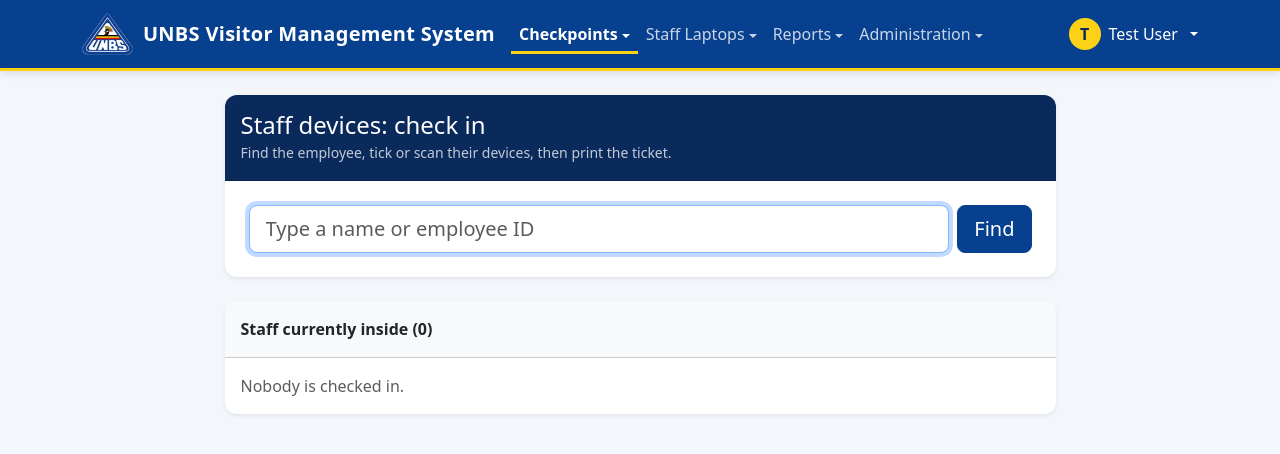
After one commit to elvnshuti-codes/laptop-registration-system, a Laravel app: page /entry/staff in a window 1280 px wide. The commit adds this page. Shown: the top 454 px of the page. Run offline with Laravel 12, Linux system fonts and the light colour scheme; a user stored in the database is signed in; data comes from the database, SQL or seed files in the repository; data that the repository does not hold is empty; parts of the project's set-up code (start-up, migrations or seed data) failed here and were passed over.

Commit message:
Staff laptops stage 3: email on employees, Entry staff check-in with scan-only devices and ticket

```diff
--- a/app/Http/Controllers/EmployeeController.php
+++ b/app/Http/Controllers/EmployeeController.php
@@ -147,6 +147,7 @@ class EmployeeController extends Controller
             'name' => trim((string) $request->input('name')),
             'position' => trim((string) $request->input('position')),
             'department' => trim((string) $request->input('department')),
+            'email' => mb_strtolower(trim((string) $request->input('email'))) ?: null,
         ]);
 
         return $request->validate([
@@ -154,6 +155,7 @@ class EmployeeController extends Controller
             'name' => 'required|string|max:255',
             'department' => 'required|string|max:255',
             'position' => 'required|string|max:120',
+            'email' => ['nullable', 'email', 'max:190'],
         ]);
     }
 }
--- /dev/null
+++ b/app/Http/Controllers/StaffEntryController.php
@@ -0,0 +1,106 @@
+<?php
+
+namespace App\Http\Controllers;
+
+use App\Models\Employee;
+use App\Models\StaffEntry;
+use Illuminate\Database\QueryException;
+use Illuminate\Http\Request;
+use Illuminate\Support\Facades\DB;
+use Illuminate\Support\Str;
+
+// Check-in of staff devices at a checkpoint. Entry for now; Rig will reuse this with its own location.
+class StaffEntryController extends Controller
+{
+    private const LOCATION = 'entry';
+
+    // Find an employee, and see who is inside at this location.
+    public function index(Request $request)
+    {
+        $q = trim((string) $request->query('q'));
+        $results = collect();
+
+        if ($q !== '') {
+            $query = Employee::where('is_active', true);
+
+            // Every word typed must appear in the name or ID: "elve nshuti" finds "Nshuti Elve".
+            foreach (preg_split('/\s+/', $q) as $word) {
+                $query->where(fn ($w) => $w->where('name', 'like', "%{$word}%")
+                    ->orWhere('employee_id_number', 'like', "%{$word}%"));
+            }
+
+            $results = $query
+                ->withCount(['devices as device_count' => fn ($d) => $d->where('is_active', true)])
+                ->orderBy('name')->limit(15)->get();
+        }
+
+        $inside = StaffEntry::with(['employee', 'devices.device'])
+            ->whereNull('checked_out_at')->where('location', self::LOCATION)
+            ->orderByDesc('checked_in_at')->get();
+
+        return view('entry.staff.index', compact('q', 'results', 'inside'));
+    }
+
+    // One employee: confirm who they are and choose the devices they bring in.
+    public function show(Employee $employee)
+    {
+        return view('entry.staff.show', [
+            'employee' => $employee,
+            'open' => StaffEntry::where('employee_id', $employee->id)->whereNull('checked_out_at')->first(),
+            'devices' => $employee->devices()->where('is_active', true)->orderBy('owner_type')->orderBy('device_type')->get(),
+        ]);
+    }
+
+    public function store(Request $request, Employee $employee)
+    {
+        abort_unless($employee->is_active, 404);
+
+        $data = $request->validate([
+            'codes' => 'required|array|min:1',
+            'codes.*' => 'string|max:60',
+        ], ['codes.required' => 'Scan at least one device sticker.']);
+
+        // Only scanned stickers count: each code must be the sticker of one of this employee's active devices.
+        $codes = array_values(array_unique(array_map(fn ($code) => strtoupper(trim($code)), $data['codes'])));
+        $devices = $employee->devices()->where('is_active', true)->whereIn('sticker_code', $codes)->get();
+
+        if ($devices->count() !== count($codes)) {
+            return back()->withErrors(['codes' => 'A scanned sticker does not belong to this employee, or the device was retired.']);
+        }
+
+        try {
+            $entry = DB::transaction(function () use ($request, $employee, $devices) {
+                $entry = StaffEntry::create([
+                    'token' => 'ST-' . Str::upper(Str::random(10)),
+                    'employee_id' => $employee->id,
+                    'open_employee_id' => $employee->id,
+                    'location' => self::LOCATION,
+                    'checked_in_by' => $request->user()->id,
+                    'checked_in_at' => now(),
+                ]);
+
+                foreach ($devices as $device) {
+                    $entry->devices()->create(['staff_device_id' => $device->id, 'open_device_id' => $device->id]);
+                }
+
+                return $entry;
+            });
+        } catch (QueryException $e) {
+            // 1062 = the database refused a duplicate open entry (this person, or one of these devices, is already inside).
+            if (($e->errorInfo[1] ?? null) === 1062) {
+                return redirect()->route('entry.staff.show', $employee)
+                    ->withErrors(['devices' => 'This person, or one of these devices, is already checked in.']);
+            }
+
+            throw $e;
+        }
+
+        return redirect()->route('entry.staff.ticket', $entry)->with('success', "{$employee->name} checked in with {$devices->count()} device(s).");
+    }
+
+    // The ticket to print.
+    public function ticket(StaffEntry $entry)
+    {
+        return view('entry.staff.ticket', ['entry' => $entry->load(['employee', 'devices.device', 'checkedInBy'])]);
+    }
+}
--- a/app/Models/Employee.php
+++ b/app/Models/Employee.php
@@ -8,7 +8,7 @@ use Illuminate\Database\Eloquent\Relations\HasMany;
 class Employee extends Model
 {
     protected $fillable = [
-        'employee_id_number', 'name', 'department', 'position', 'is_active', 'needs_review', 'review_note',
+        'employee_id_number', 'name', 'department', 'email', 'position', 'is_active', 'needs_review', 'review_note',
     ];
 
     protected function casts(): array
--- /dev/null
+++ b/app/Models/StaffEntry.php
@@ -0,0 +1,38 @@
+<?php
+
+namespace App\Models;
+
+use Illuminate\Database\Eloquent\Model;
+use Illuminate\Database\Eloquent\Relations\BelongsTo;
+use Illuminate\Database\Eloquent\Relations\HasMany;
+
+class StaffEntry extends Model
+{
+    protected $fillable = [
+        'token', 'employee_id', 'open_employee_id', 'location',
+        'checked_in_by', 'checked_in_at', 'checked_out_by', 'checked_out_at',
+    ];
+
+    protected function casts(): array
+    {
+        return [
+            'checked_in_at' => 'datetime',
+            'checked_out_at' => 'datetime',
+        ];
+    }
+
+    public function employee(): BelongsTo
+    {
+        return $this->belongsTo(Employee::class);
+    }
+
+    public function devices(): HasMany
+    {
+        return $this->hasMany(StaffEntryDevice::class);
+    }
+
+    public function checkedInBy(): BelongsTo
+    {
+        return $this->belongsTo(User::class, 'checked_in_by');
+    }
+}
--- a/app/Services/StaffImportService.php
+++ b/app/Services/StaffImportService.php
@@ -46,6 +46,7 @@ class StaffImportService
             'last' => $this->column($headers, ['last name', 'lastname', 'surname', 'last']),
             'position' => $this->column($headers, ['position', 'designation', 'title']),
             'department' => $this->column($headers, ['department', 'dept']),
+            'email' => $this->column($headers, ['email address', 'e-mail', 'email']),
         ];
 
         $this->requireColumns('employee list', $col, ['id' => 'Employee ID', 'first' => 'First name', 'last' => 'Last name'], $headers);
@@ -61,6 +62,7 @@ class StaffImportService
                 'last' => $this->cell($row, $col['last']),
                 'position' => $this->cell($row, $col['position']),
                 'department' => $this->cell($row, $col['department']),
+                'email' => mb_strtolower(str_replace(' ', '', $this->cell($row, $col['email']))),
             ];
 
             if (implode('', array_slice($item, 1)) === '') {
@@ -243,6 +245,7 @@ class StaffImportService
                 // All the names that are filled in, kept in this order.
                 'name' => implode(' ', array_filter([$r['first'], $r['other'], $r['last']], fn ($part) => $part !== '')),
                 'position' => $r['position'] !== '' ? $r['position'] : null,
+                'email' => filter_var($r['email'], FILTER_VALIDATE_EMAIL) ? $r['email'] : null,
                 'department' => $dept['name'],
                 'dept_key' => $dept['key'],
                 'action' => isset($existing['employees'][$r['id']]) ? 'update' : 'create',
@@ -523,6 +526,7 @@ class StaffImportService
             foreach (array_merge($plan['people'], $plan['placeholders']) as $p) {
                 $employee = Employee::where('employee_id_number', $p['id'])->first();
                 $position = $p['position'] !== null ? Str::limit($p['position'], 120, '') : null;
+                $email = $p['email'] ?? null;
 
                 if ($employee) {
                     // A blank cell never wipes out what the system already knows.
@@ -530,6 +534,7 @@ class StaffImportService
                         'name' => $p['name'],
                         'position' => $position,
                         'department' => $p['department'],
+                        'email' => $email,
                     ], fn ($value) => $value !== null));
                     $updated++;
                 } else {
@@ -538,6 +543,7 @@ class StaffImportService
                         'name' => $p['name'],
                         'position' => $position ?? 'Unknown',
                         'department' => $p['department'] ?? 'Unknown',
+                        'email' => $email,
                         'is_active' => true,
                     ]);
                     $created++;
--- /dev/null
+++ b/resources/views/entry/staff/index.blade.php
@@ -0,0 +1,79 @@
+@extends('layouts.app')
+
+@section('title', 'Staff Devices')
+
+@section('content')
+<div class="row justify-content-center">
+    <div class="col-lg-9">
+        <div class="card shadow-sm border-0 mb-4">
+            <div class="card-header bg-dark text-white py-3">
+                <h4 class="mb-0">Staff devices: check in</h4>
+                <small class="opacity-75">Find the employee, tick or scan their devices, then print the ticket.</small>
+            </div>
+            <div class="card-body p-4">
+                <form method="GET" action="{{ route('entry.staff.index') }}" class="d-flex gap-2">
+                    <input type="text" name="q" value="{{ $q }}" class="form-control form-control-lg"
+                           placeholder="Type a name or employee ID" autofocus autocomplete="off">
+                    <button type="submit" class="btn btn-primary btn-lg">Find</button>
+                </form>
+
+                @if ($q !== '')
+                    @if ($results->isEmpty())
+                        <div class="alert alert-warning mt-3 mb-0">No active employee matches &ldquo;{{ $q }}&rdquo;.</div>
+                    @else
+                        <div class="list-group mt-3">
+                            @foreach ($results as $employee)
+                                <a href="{{ route('entry.staff.show', $employee) }}"
+                                   class="list-group-item list-group-item-action d-flex justify-content-between align-items-center">
+                                    <div>
+                                        <div class="fw-semibold">{{ $employee->name }}
+                                            <span class="font-monospace text-muted small">{{ $employee->employee_id_number }}</span>
+                                        </div>
+                                        <div class="small text-muted">{{ $employee->department }}</div>
+                                    </div>
+                                    <span class="badge {{ $employee->device_count ? 'bg-primary' : 'bg-secondary' }}">
+                                        {{ $employee->device_count }} device(s)
+                                    </span>
+                                </a>
+                            @endforeach
+                        </div>
+                    @endif
+                @endif
+            </div>
+        </div>
+
+        <div class="card shadow-sm border-0">
+            <div class="card-header bg-light py-3 fw-semibold">Staff currently inside ({{ $inside->count() }})</div>
+            @if ($inside->isEmpty())
+                <div class="card-body text-muted">Nobody is checked in.</div>
+            @else
+                <div class="table-responsive">
+                    <table class="table align-middle mb-0">
+                        <thead><tr><th>Employee</th><th>Devices</th><th>Since</th><th></th></tr></thead>
+                        <tbody>
+                            @foreach ($inside as $entry)
+                                <tr>
+                                    <td>
+                                        <div class="fw-semibold">{{ $entry->employee->name }}</div>
+                                        <div class="small text-muted">{{ $entry->employee->department }}</div>
+                                    </td>
+                                    <td class="small">
+                                        @foreach ($entry->devices as $row)
+                                            <div>{{ $row->device->owner_type === 'organization' ? 'UNBS' : 'Personal' }} {{ $row->device->device_type }}
+                                                <span class="font-monospace text-muted">{{ $row->device->sticker_code }}</span></div>
+                                        @endforeach
+                                    </td>
+                                    <td class="small">{{ $entry->checked_in_at->format('d M H:i') }}</td>
+                                    <td class="text-end">
+                                        <a href="{{ route('entry.staff.ticket', $entry) }}" class="btn btn-sm btn-outline-dark">Ticket</a>
+                                    </td>
+                                </tr>
+                            @endforeach
+                        </tbody>
+                    </table>
+                </div>
+            @endif
+        </div>
+    </div>
+</div>
+@endsection
--- a/resources/views/layouts/app.blade.php
+++ b/resources/views/layouts/app.blade.php
@@ -113,8 +113,12 @@
             $stations[] = ['group' => 'Main Gate', 'flat' => 'Check-Out', 'item' => 'Check-Out', 'url' => route('gate.checkout.index'), 'active' => $on('gate.checkout.*')];
         }
         if ($u->can('manage visitor devices')) {
-            $stations[] = ['group' => 'Entry', 'flat' => 'Entry', 'item' => 'Visitor devices', 'url' => route('entry.index'), 'active' => $on('entry.*')];
+            $stations[] = ['group' => 'Entry', 'flat' => 'Entry', 'item' => 'Visitor devices', 'url' => route('entry.index'), 'active' => $on('entry.*') && ! $on('entry.staff.*')];
         }
+        if ($u->can('manage staff entry')) {
+            $stations[] = ['group' => 'Entry', 'flat' => 'Staff devices', 'item' => 'Staff devices', 'url' => route('entry.staff.index'), 'active' => $on('entry.staff.*')];
+        }
+
         if ($u->can('manage visitor reception')) {
             $stations[] = ['group' => 'Reception', 'flat' => 'Reception', 'item' => 'Standard House', 'url' => route('reception.index'), 'active' => $on('reception.*')];
         }
--- a/resources/views/staff/employees/_form.blade.php
+++ b/resources/views/staff/employees/_form.blade.php
@@ -43,3 +43,8 @@
         @endforeach
     </datalist>
 </div>
+
+<div class="mb-3">
+    <label for="email" class="form-label fw-semibold">Email (UNBS)</label>
+    <input type="email" id="email" name="email" value="{{ old('email', $employee->email ?? '') }}" class="form-control" autocomplete="off">
+</div>
--- a/resources/views/staff/employees/index.blade.php
+++ b/resources/views/staff/employees/index.blade.php
@@ -33,7 +33,7 @@
                 @foreach ($employees as $employee)
                     <tr>
                         <td class="font-monospace fw-semibold">{{ $employee->employee_id_number }}</td>
-                        <td>{{ $employee->name }}</td>
+                        <td>{{ $employee->name }}@if ($employee->email)<div class="small text-muted">{{ $employee->email }}</div>@endif</td>
                         <td>{{ $employee->position }}</td>
                         <td>{{ $employee->department }}</td>
                         <td data-order="{{ $employee->organization_count + $employee->personal_count }}">
--- a/routes/web.php
+++ b/routes/web.php
@@ -21,6 +21,7 @@ use App\Http\Controllers\EmployeeController;
 use App\Http\Controllers\StaffDeviceController;
 use App\Http\Controllers\StaffStickerController;
 use App\Http\Controllers\StaffImportController;
+use App\Http\Controllers\StaffEntryController;
 
 Route::get('/', function () {
     return view('welcome');
@@ -74,6 +75,14 @@ Route::middleware(['auth', 'force.password.change', 'permission:manage visitor d
     Route::post('/entry/visits/{visit}/clear', [EntryController::class, 'clear'])->name('entry.visits.clear');
     Route::post('/entry/visits/{visit}/send-back', [EntryController::class, 'sendBack'])->name('entry.visits.send-back');
     Route::post('/entry/visits/{visit}/unserved', [EntryController::class, 'unserved'])->name('entry.visits.unserved');
+});
+
+// --- Staff devices at Entry (check-in) ---
+Route::middleware(['auth', 'force.password.change', 'permission:manage staff entry'])->prefix('entry/staff')->name('entry.staff.')->group(function () {
+    Route::get('/', [StaffEntryController::class, 'index'])->name('index');
+    Route::get('/employees/{employee}', [StaffEntryController::class, 'show'])->name('show');
+    Route::post('/employees/{employee}', [StaffEntryController::class, 'store'])->name('store');
+    Route::get('/entries/{entry}', [StaffEntryController::class, 'ticket'])->name('ticket');
 });
 
 // --- Reception, Standard House (Checkpoint 3) ---
```
Also changed, not shown: app/Models/StaffEntryDevice.php (added, +26 -0 lines), resources/views/entry/staff/show.blade.php (added, +151 -0 lines), resources/views/entry/staff/ticket.blade.php (added, +67 -0 lines), database/migrations/2026_11_14_000001_add_email_to_employees.php (added), database/migrations/2026_11_14_000002_create_staff_entries_tables.php (added).
